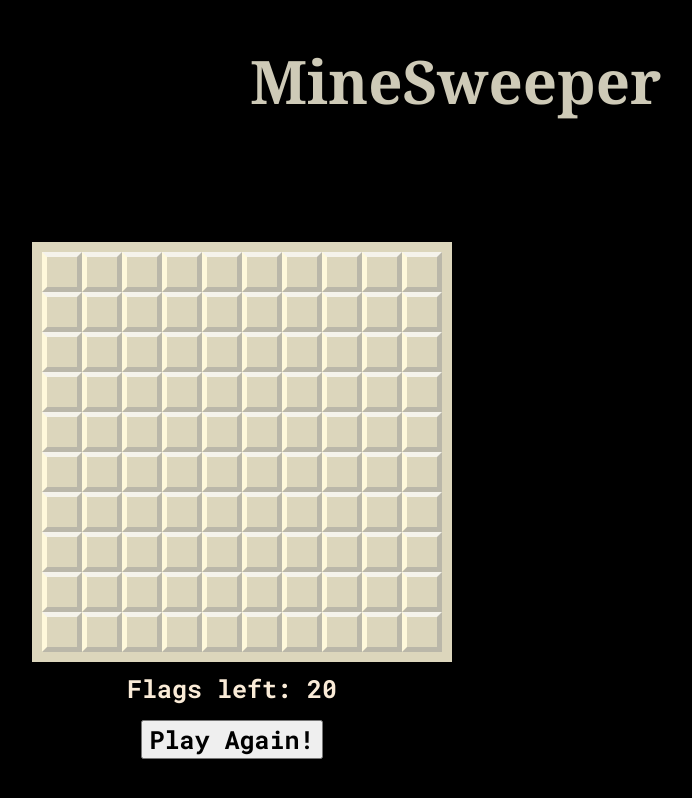
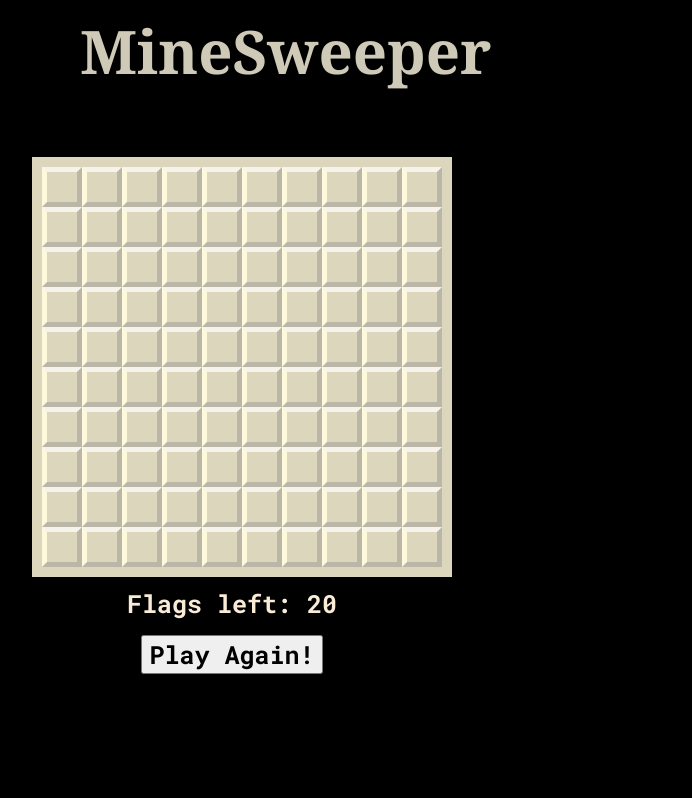
Before and after one commit to kapilkulkarni25/MineSweeper, a plain HTML site: page index.html in a window 1280 px wide. Shown: the whole page, without its empty margins (408-1100 px from the left). Drawn offline with Linux system fonts and the light colour scheme.

Commit message:
Update style.css

```diff
--- a/style.css
+++ b/style.css
@@ -5,7 +5,8 @@ body {
 .heading {
   /* align-content: center; */
   font-family: Georgia, "Times New Roman", Times, serif;
-  margin-left: 650px;
+  margin-top: 10px;
+  margin-left: 480px;
   font-size: 60px;
   color: #cecab7;
 }
@@ -13,7 +14,7 @@ body {
 .container {
   width: 500px;
   align-content: center;
-  margin: 100px auto;
+  margin: 45px auto;
 }
 
 .grid {
```
